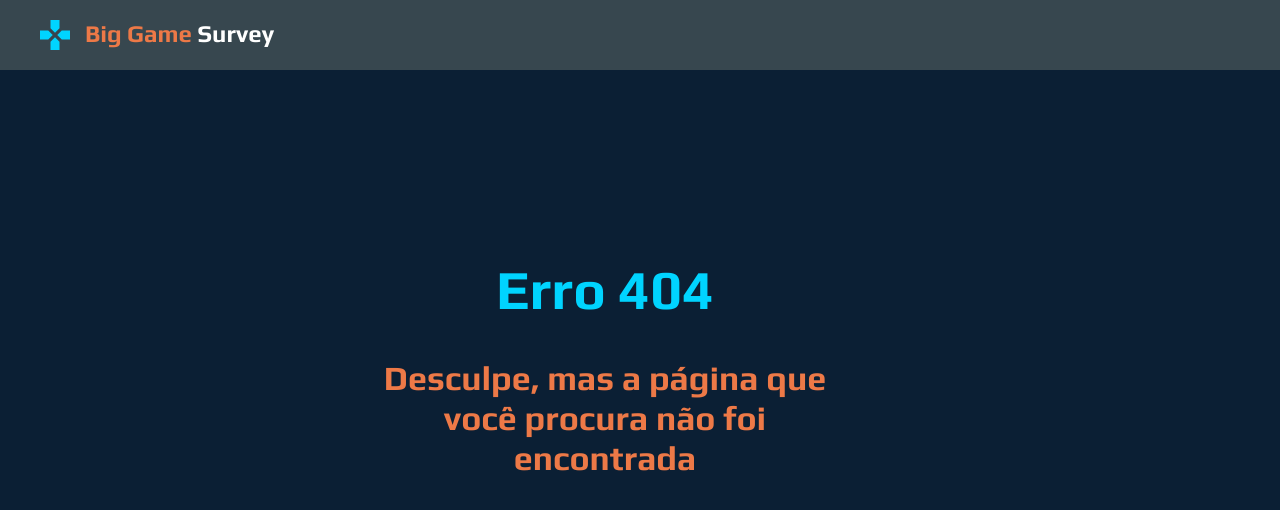
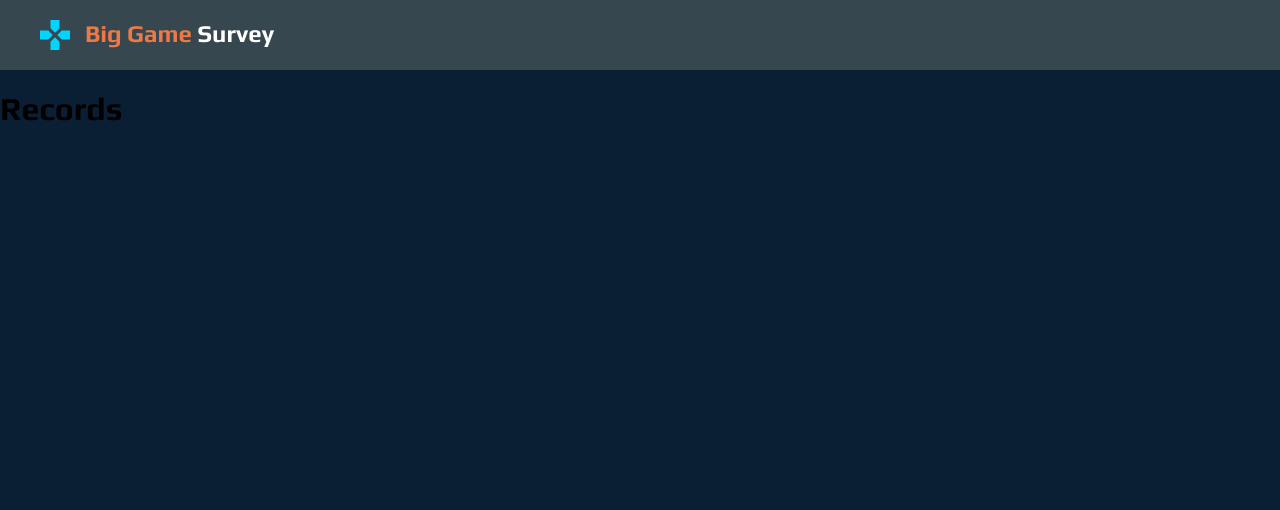
Before and after one commit to almerindopaixao/big-game-survey-frontend, a React (Create React App) app: page /records in a window 1280 px wide. Before the commit this address had no page. Shown: the top 510 px of the page. Built offline with nearby package versions, Linux system fonts and the light colour scheme.

Commit message:
Update fixed menu

```diff
--- a/src/components/Header/index.tsx
+++ b/src/components/Header/index.tsx
@@ -1,4 +1,6 @@
 import React from 'react';
+
+import { Link } from 'react-router-dom';
 
 import { ReactComponent as Logo } from '../../assets/images/logo.svg';
 
@@ -6,11 +8,15 @@ import './styles.css';
 
 const Header = (): JSX.Element => (
   <header className="main-header">
-    <Logo />
-    <div className="logo-text">
-      <span className="logo-text-1">Big Game</span>
-      <span className="logo-text-2"> Survey</span>
-    </div>
+    <Link to="/">
+      <Logo />
+    </Link>
+    <Link to="/">
+      <div className="logo-text">
+        <span className="logo-text-1">Big Game</span>
+        <span className="logo-text-2"> Survey</span>
+      </div>
+    </Link>
   </header>
 );
 
--- a/src/components/Header/styles.css
+++ b/src/components/Header/styles.css
@@ -4,6 +4,9 @@
   display: flex;
   flex-direction: row;
   background-color: var(--color-darkslategray);
+  position: fixed;
+  width: 100vw;
+  top: 0;
 }
 
 .logo-text {
@@ -23,5 +26,7 @@
 @media (max-width: 850px) {
   .main-header {
     justify-content: center;
+    position: initial;
+    width: initial;
   }
 }
--- a/src/pages/Home/index.tsx
+++ b/src/pages/Home/index.tsx
@@ -1,4 +1,7 @@
 import React from 'react';
+
+import { Link } from 'react-router-dom';
+
 import { ReactComponent as ArrowIcon } from '../../assets/images/arrow.svg';
 import { ReactComponent as GamerImage } from '../../assets/images/gamer.svg';
 
@@ -12,12 +15,14 @@ const Home = (): JSX.Element => (
         Clique no botão abaixo e saiba quais são os jogos que os gamers estão
         escolhendo!
       </h3>
-      <div className="home-actions">
-        <button className="home-btn">Quero saber quais são</button>
-        <div className="home-btn-icon">
-          <ArrowIcon />
+      <Link to="/records">
+        <div className="home-actions">
+          <button className="home-btn">Quero saber quais são</button>
+          <div className="home-btn-icon">
+            <ArrowIcon />
+          </div>
         </div>
-      </div>
+      </Link>
     </div>
     <GamerImage className="home-image" />
   </div>
--- /dev/null
+++ b/src/pages/Records/index.tsx
@@ -0,0 +1,7 @@
+import React from 'react';
+
+import './styles.css';
+
+const Records = (): JSX.Element => <h1 className="rec">Records</h1>;
+
+export default Records;
--- /dev/null
+++ b/src/pages/Records/styles.css
@@ -0,0 +1,3 @@
+.rec {
+  margin-top: 90px;
+}
--- a/src/routes/index.tsx
+++ b/src/routes/index.tsx
@@ -2,6 +2,7 @@ import React from 'react';
 import { BrowserRouter, Switch, Route } from 'react-router-dom';
 
 import Home from '../pages/Home';
+import Records from '../pages/Records';
 import Page404 from '../pages/Page404';
 
 import Header from '../components/Header';
@@ -11,6 +12,7 @@ const Routes = (): JSX.Element => (
     <Header />
     <Switch>
       <Route exact path="/" component={Home} />
+      <Route exact path="/records" component={Records} />
       <Route path="*" component={Page404} />
     </Switch>
   </BrowserRouter>
```
